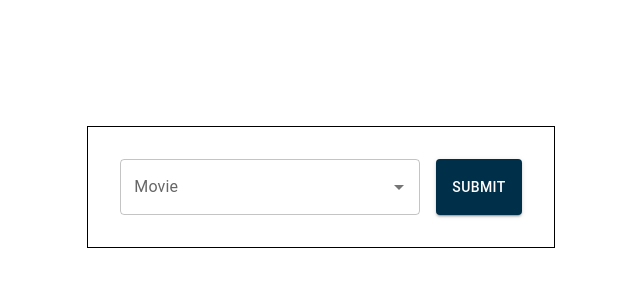
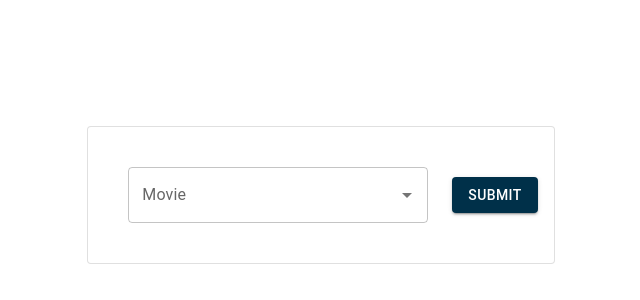
Before and after one commit to jordansp99/imdb250react, a React (Vite) app: page / in a window 1280 px wide. Shown: the part 114-414 px from the top of the page, without its empty margins (319-959 px from the left). Built offline with nearby package versions, Linux system fonts and the light colour scheme.

Commit message:
restyled card

```diff
--- a/src/Form.css
+++ b/src/Form.css
@@ -4,8 +4,3 @@ form{
   margin-top: 15rem;
   justify-content: center;
 }
-.box{
-  display: flex;
-  padding: 2rem;
-  gap: 1rem;
-}
--- a/src/Form.jsx
+++ b/src/Form.jsx
@@ -2,7 +2,8 @@ import React from 'react';
 import Autocomplete from '@mui/material/Autocomplete';
 import TextField from '@mui/material/TextField'; // Import TextField
 import { Button } from '@mui/material';
-import Box from '@mui/material/Box';
+import Card from '@mui/material/Card';
+
 import './Form.css'
 
 function Form() {
@@ -12,15 +13,14 @@ function Form() {
     ];
     return (
         <form>
-            <Box className= 'box' sx={{ border: '1px solid black' }}>
-                <Autocomplete
+            <Card variant="outlined" sx={{ display: 'flex', alignItems: 'center', p: 2 }}> {/* Use Flexbox on the Card */}                <Autocomplete
                     disablePortal
                     options={films}
-                    sx={{ width: 300 }}
+                    sx={{ width: 300, p:3}}
                     renderInput={(params) => <TextField {...params} label="Movie" />}
                 />
                 <Button className="submit-btn" variant='contained'> Submit</Button>
-            </Box>
+            </Card>
         </form>
     );
 }
```
